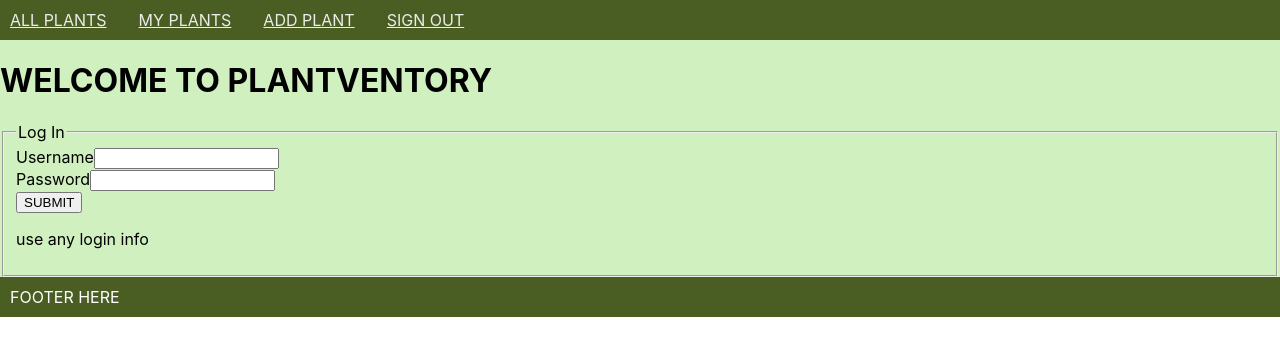
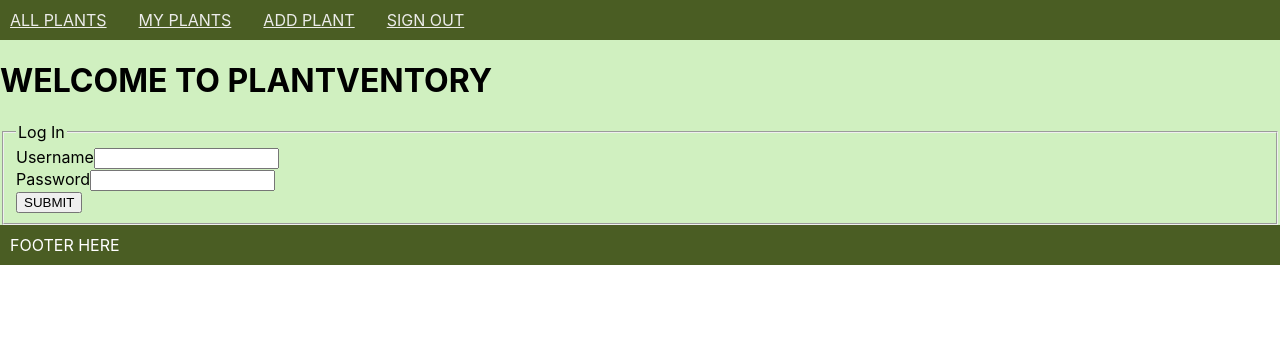
Before and after one commit to angelamasajo/fullstack-capstone, a React (Create React App) app: page / in a window 1280 px wide. Shown: the top 356 px of the page. Built offline with nearby package versions, Linux system fonts and the light colour scheme.

Commit message:
rudimentary login

```diff
--- a/src/LoginPage/LoginPage.js
+++ b/src/LoginPage/LoginPage.js
@@ -1,10 +1,13 @@
 import React, { Component } from 'react';
+import { withRouter } from 'react-router-dom'
 // import { Link } from 'react-router-dom;'
 
 class LoginPage extends Component {
 
-
-  render () {
+  routeToHome = () => {
+      this.props.history.push('/all-plants')
+    }
+  render() {
 
     return (
       <div className="LoginPage">
@@ -22,7 +25,6 @@ class LoginPage extends Component {
                 SUBMIT
             </button>
 
-            <p>use any login info</p>
           </fieldset>
         </form>
       </div>
@@ -30,4 +32,4 @@ class LoginPage extends Component {
   }
 }
 
-export default LoginPage;
+export default withRouter(LoginPage);
```
